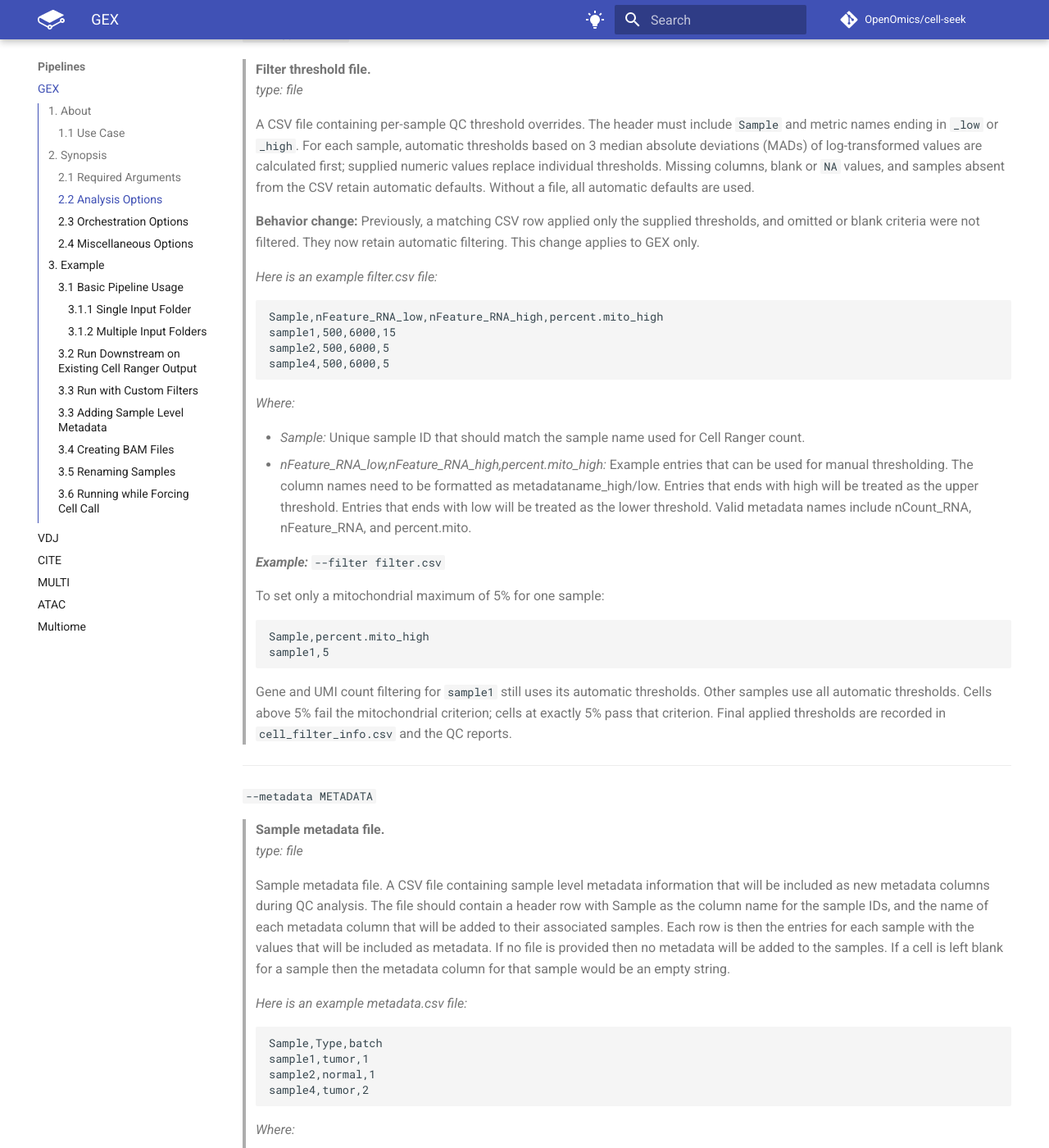
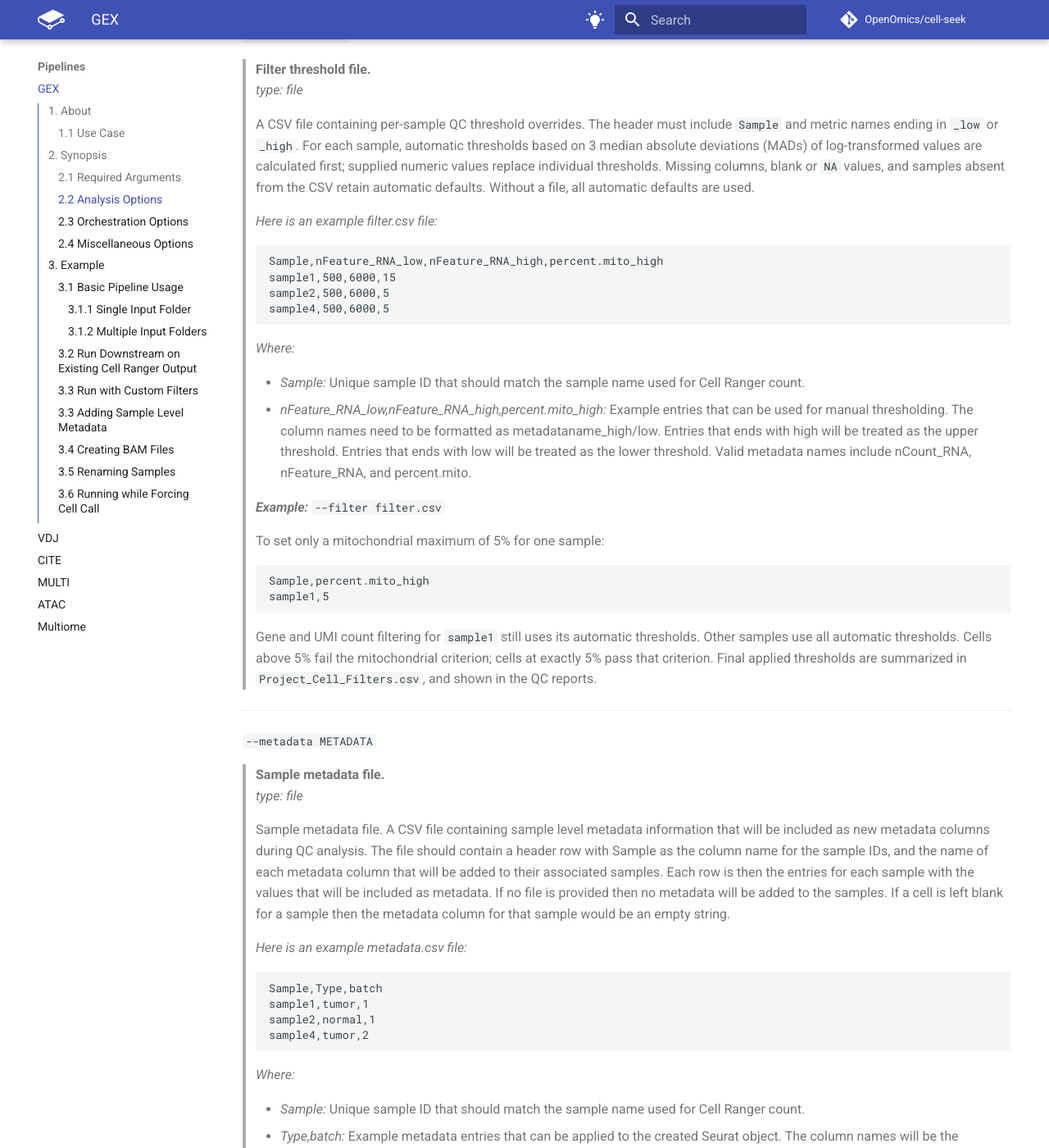
Before and after one commit to OpenOmics/cell-seek, an MkDocs documentation site: the page built from docs/usage/gex.md, in a window 1280 px wide and 1400 px high, scrolled down 4278 px. Shown: the whole window at 82% size. Built offline with MkDocs 1.6.1 and Material for MkDocs 9.7.7, drawn with Linux system fonts in a browser that asks for light colours; comment, search, counter and statistics services are not loaded; the version menu is left out.

Commit message:
Clarify GEX QC threshold documentation

````diff
--- a/docs/usage/gex.md
+++ b/docs/usage/gex.md
@@ -148,8 +148,6 @@ Each of the following arguments are optional, and do not need to be provided.
 >
 > A CSV file containing per-sample QC threshold overrides. The header must include `Sample` and metric names ending in `_low` or `_high`. For each sample, automatic thresholds based on 3 median absolute deviations (MADs) of log-transformed values are calculated first; supplied numeric values replace individual thresholds. Missing columns, blank or `NA` values, and samples absent from the CSV retain automatic defaults. Without a file, all automatic defaults are used.
 >
-> **Behavior change:** Previously, a matching CSV row applied only the supplied thresholds, and omitted or blank criteria were not filtered. They now retain automatic filtering. This change applies to GEX only.
->
 > *Here is an example filter.csv file:*
 > ```
 > Sample,nFeature_RNA_low,nFeature_RNA_high,percent.mito_high
@@ -170,7 +168,7 @@ Each of the following arguments are optional, and do not need to be provided.
 > Sample,percent.mito_high
 > sample1,5
 > ```
-> Gene and UMI count filtering for `sample1` still uses its automatic thresholds. Other samples use all automatic thresholds. Cells above 5% fail the mitochondrial criterion; cells at exactly 5% pass that criterion. Final applied thresholds are recorded in `cell_filter_info.csv` and the QC reports.
+> Gene and UMI count filtering for `sample1` still uses its automatic thresholds. Other samples use all automatic thresholds. Cells above 5% fail the mitochondrial criterion; cells at exactly 5% pass that criterion. Final applied thresholds are summarized in `Project_Cell_Filters.csv`, and shown in the QC reports.
 
 ---
   `--metadata METADATA`
````
